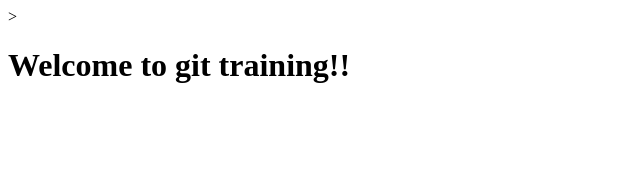
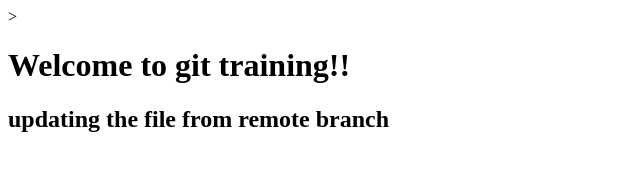
Before and after one commit to Harshitaks/git_session, a plain HTML site: page index.html in a window 1280 px wide. Shown: the whole page, without its empty margins (0-640 px from the left). Drawn offline with Linux system fonts and the light colour scheme.

Commit message:
Update index.html

```diff
--- a/index.html
+++ b/index.html
@@ -8,6 +8,7 @@
 </head>
 <body>
     ><h1>Welcome to git training!!</h1>
+    <h2>updating the file from remote branch</h2>
 
 </body>
 </html>
```
